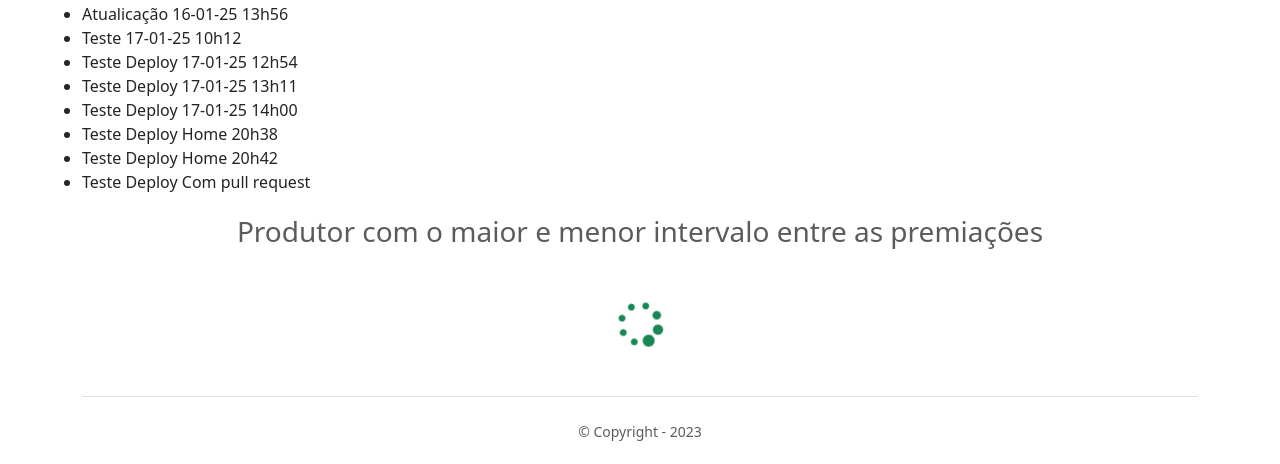
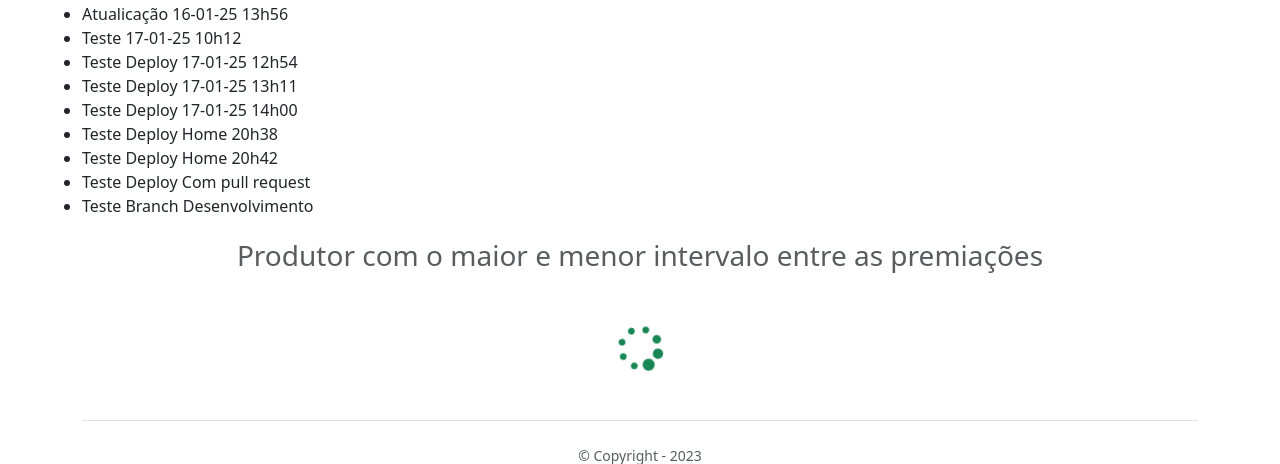
Before and after one commit to fredtamashiro/filmes, a PHP site: page / in a window 1280 px wide. Shown: the part 215-679 px from the top of the page. Run offline with PHP 8.4, Linux system fonts and the light colour scheme; data that the repository does not hold is empty.

Commit message:
teste desenvolvimento 001

```diff
--- a/src/View/home/index.php
+++ b/src/View/home/index.php
@@ -14,6 +14,7 @@
         <li>Teste Deploy Home 20h38</li>
         <li>Teste Deploy Home 20h42</li>
         <li>Teste Deploy Com pull request</li>
+        <li>Teste Branch Desenvolvimento</li>
     </ul>
     <div class="col text-center fs-3 text-body-secondary">
         Produtor com o maior e menor intervalo entre as premiações
```
